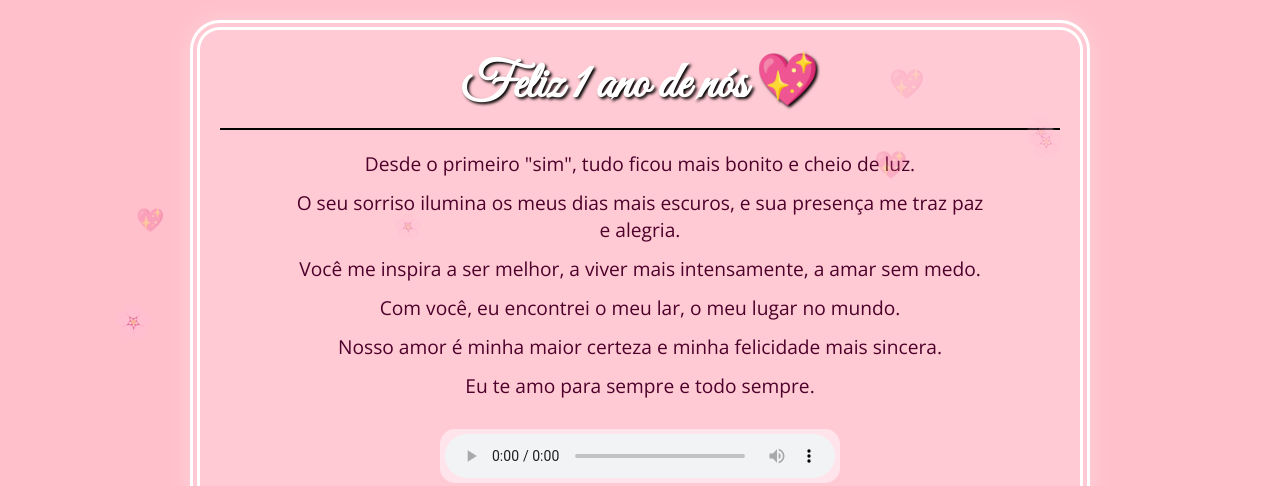
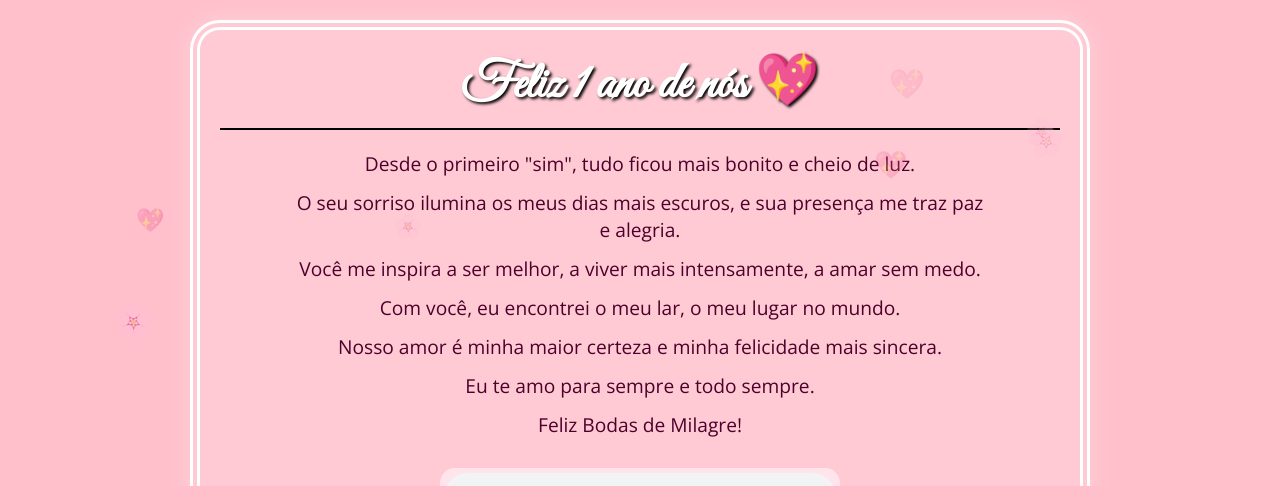
Before and after one commit to RodolfoMatuy/karina, a plain HTML site: page index.html in a window 1280 px wide. Shown: the top 486 px of the page. Drawn offline with nearby package versions, Linux system fonts and the light colour scheme.

Commit message:
Update index.html

```diff
--- a/index.html
+++ b/index.html
@@ -34,6 +34,7 @@
       <p>Com você, eu encontrei o meu lar, o meu lugar no mundo.</p>
       <p>Nosso amor é minha maior certeza e minha felicidade mais sincera.</p>
       <p>Eu te amo para sempre e todo sempre.</p>
+      <p>Feliz Bodas de Milagre!</p>
     </div>
 
     <div class="carta" id="carta">
```
